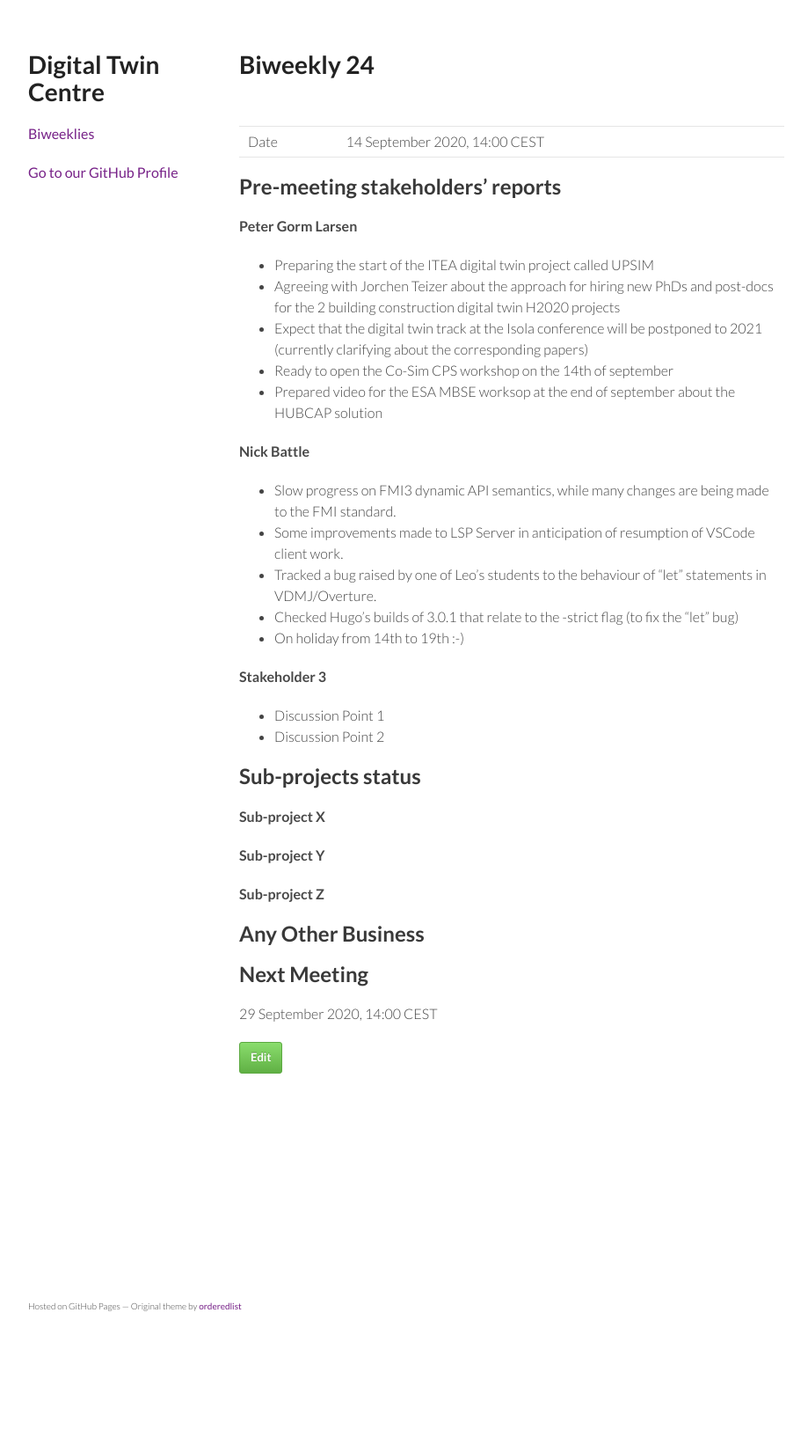
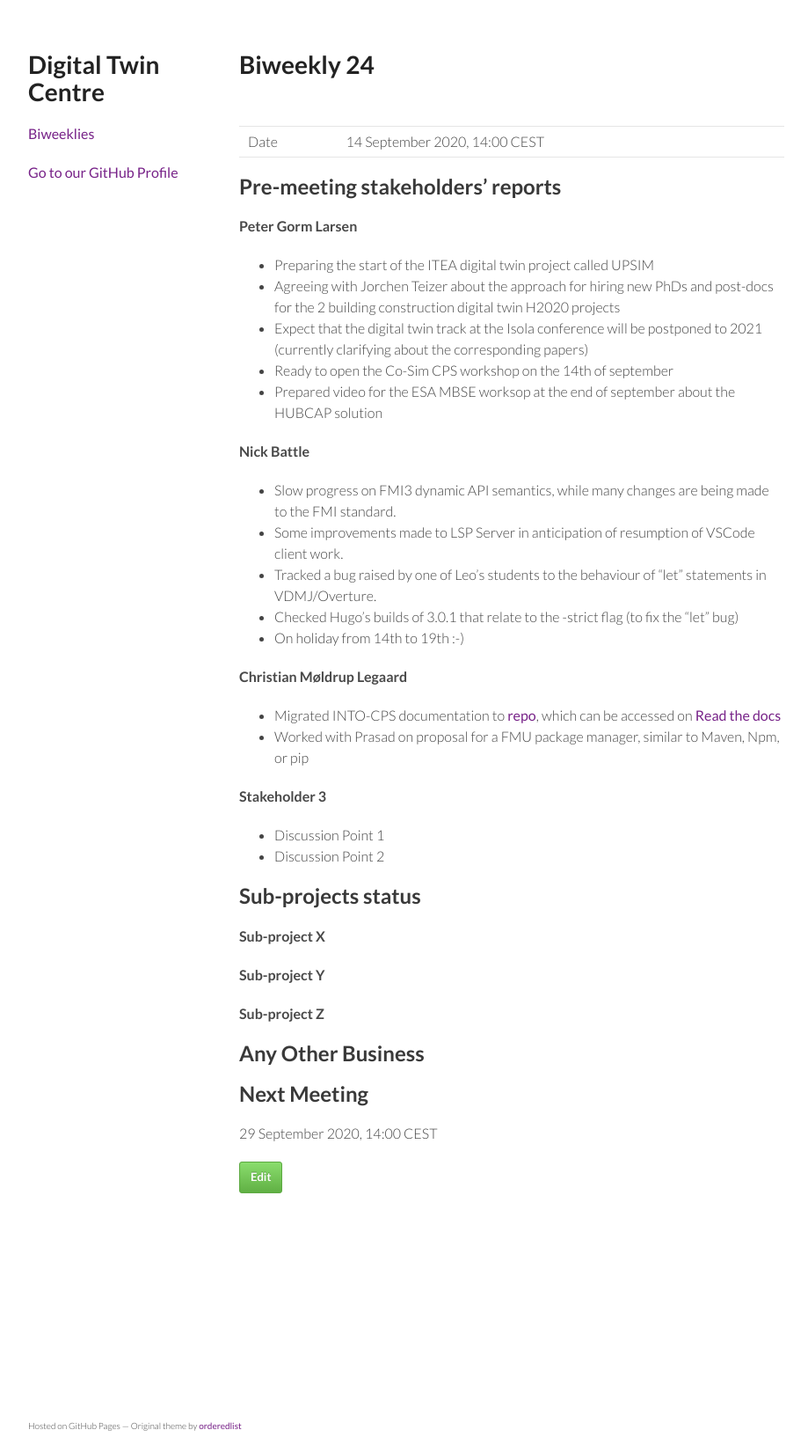
Before and after one commit to digitaltwincentre/digitaltwincentre.github.io, a Jekyll site: the page built from _biweeklies/Biweekly-24.md, in a window 1280 px wide. Shown: the whole page at 88% size, without its empty margins (178-1097 px from the left). Built offline with Jekyll 4.4.1, drawn with Linux system fonts in a browser that asks for light colours; nearby versions of some CDN libraries; before the commit the page ends 1514 px from its top, so only the background shows below that.

Commit message:
Update Biweekly-24.md

```diff
--- a/_biweeklies/Biweekly-24.md
+++ b/_biweeklies/Biweekly-24.md
@@ -34,6 +34,10 @@ date: 14 September 2020, 1400 CEST
 * Checked Hugo's builds of 3.0.1 that relate to the -strict flag (to fix the "let" bug)
 * On holiday from 14th to 19th :-)
 
+#### Christian Møldrup Legaard
+* Migrated INTO-CPS documentation to [repo](https://github.com/INTO-CPS-Association/Documentation), which can be accessed on [Read the docs](https://into-cps-association.readthedocs.io/en/latest/?badge=latest)
+* Worked with Prasad on proposal for a FMU package manager, similar to Maven, Npm, or pip
+
 #### Stakeholder 3
 * Discussion Point 1
 * Discussion Point 2
```
